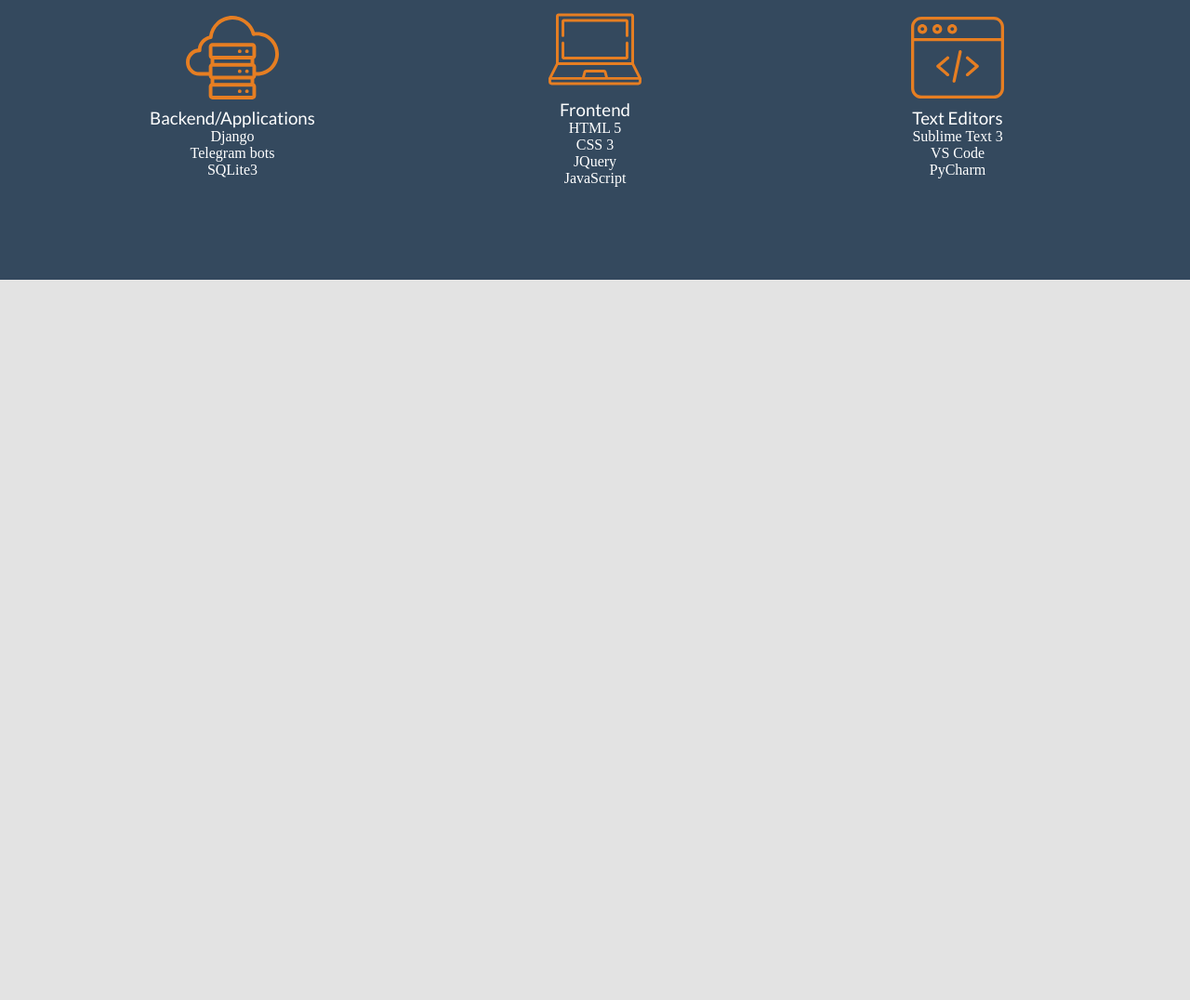
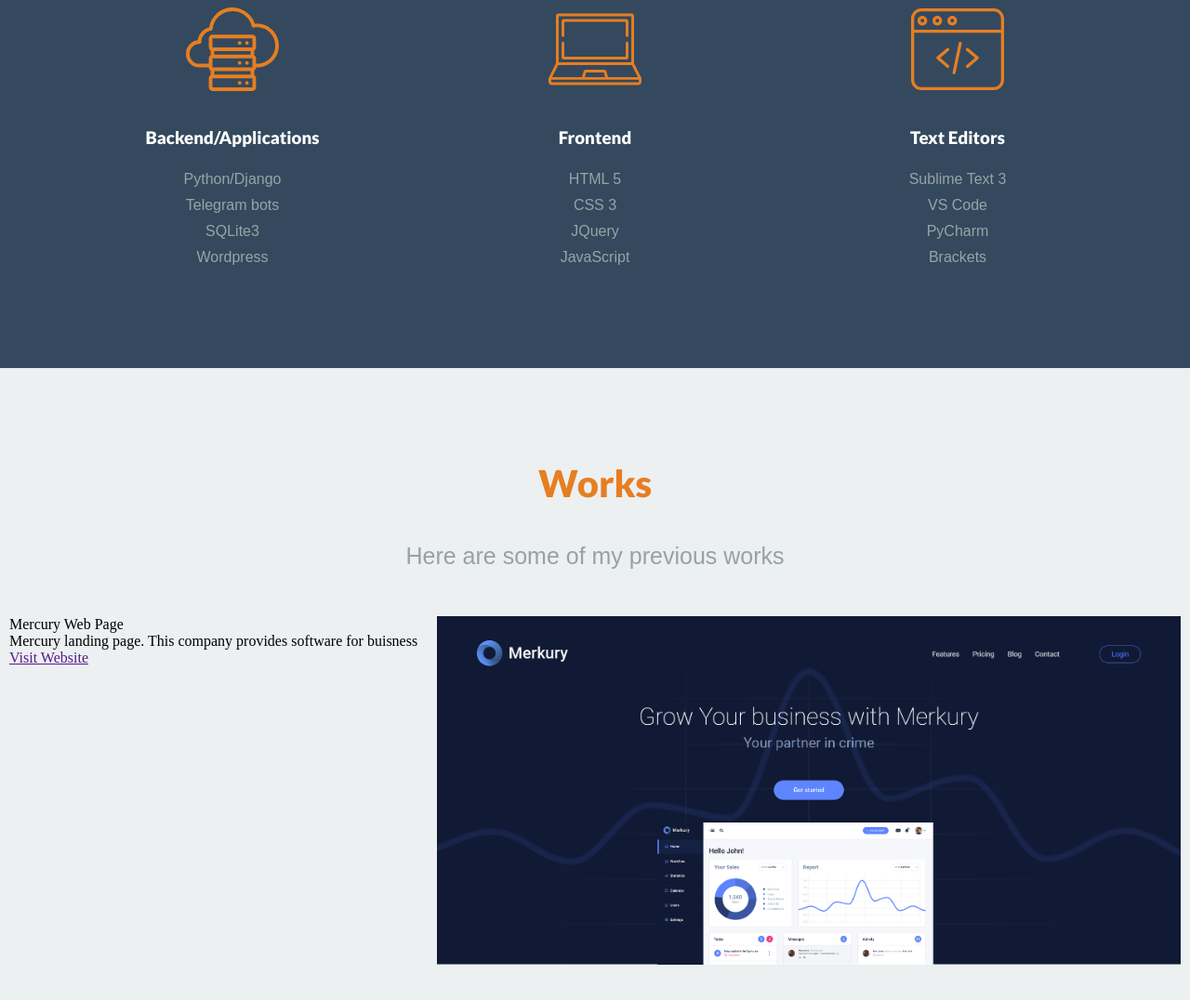
Before and after one commit to beep-31/portfolio, a plain HTML site: page index.html in a window 1280 px wide. Shown: the part 662-1738 px from the top of the page at 93% size. Before the commit the page ends 963 px from the top, so only its background shows below. Drawn offline with Linux system fonts and the light colour scheme.

Commit message:
Expirience section was finished. I have started the main part of the portfolio

```diff
--- a/index.html
+++ b/index.html
@@ -115,9 +115,10 @@
                         <h3>Backend/Applications</h3>
                     </div>
                         <ul>
-                            <li>Django</li>
+                            <li>Python/Django</li>
                             <li>Telegram bots</li>
                             <li>SQLite3</li>
+                            <li>Wordpress</li>
                         </ul>
                 </div>
                 <div class="block">
@@ -149,11 +150,39 @@
                             <li>Sublime Text 3</li>
                             <li>VS Code</li>
                             <li>PyCharm</li>
+                            <li>Brackets</li>
                         </ul>
                     </div>
                 </div>
             </div>
         </div>
     </section>
+
+    <section class="works">
+        <div class="container-big">
+           <div class="title">
+               <h2>Works</h2>
+            </div>
+            <div class="description">
+                <p>Here are some of my previous works</p>
+            </div>
+
+            <div class="portfolio-pages">
+                <div class="page">
+                    <div class="txt-part">
+                        <div class="title">Mercury Web Page</div>
+                        <div class="page-description">Mercury landing page. This company provides software for buisness</div>
+                        <div class="visit">
+                            <a href="" class="visit-btn">Visit Website</a>
+                        </div>
+                    </div>
+                    <div class="img">
+                        <img src="./img/portfolio/1.png" alt="Mercury web page">
+                    </div>
+                </div>
+            </div>
+
+        </div>
+    </section>
 </body>
 </html>
--- a/styles/style.css
+++ b/styles/style.css
@@ -1,5 +1,5 @@
 /* @import url('https://fonts.googleapis.com/css?family=Maven+Pro:400,500|Roboto:400,500&display=swap'); */
-@import url('https://fonts.googleapis.com/css?family=Lato|Maven+Pro:400,500|Roboto:400,500&display=swap');
+@import url('https://fonts.googleapis.com/css?family=Lato:500,900|Maven+Pro:400,500|Roboto:400,500&display=swap');
 *{
     box-sizing: border-box;
     padding: 0;
@@ -7,8 +7,8 @@
 }
 
 h2, h3{
-    font-family: 'Lato', sans-serif;
-    font-weight: 500;
+    font-family: 'Lato', sans-serif !important;
+    font-weight: 500 !important;
 }
 
 body, html{
@@ -22,6 +22,13 @@ ul, li{
 
 .container{
     max-width: 1190px;
+    padding: 0px 10px;
+    width: 100%;
+    margin: 0 auto;
+}
+
+.container-big{
+    max-width: 1400px;
     padding: 0px 10px;
     width: 100%;
     margin: 0 auto;
@@ -66,7 +73,6 @@ ul, li{
 
 .intro .details{
     text-align: center;
-    /* color: #34495e; */
 }
 
 .intro .details h2{
@@ -100,10 +106,59 @@ ul, li{
     width: 33%;
 }
 
+.experience .block .svg-img{
+    margin-bottom: 30px;
+}
 
+.experience .block .title{
+    font-weight: 500;
+    font-family: "Lato", sans-serif;
+    margin-bottom: 25px;
+}
+
+.experience .block li{
+    color: #95a5a6;
+    font-family: "Marven Pro", sans-serif;
+    font-weight: 500;
+    margin: 10px 0px;
+}
 
 .experience svg{
-    width: 100px;
+    width: auto;
     height: 100px;
     fill: #e67e22;
 }
+
+/* works section  */
+
+
+.works{
+    padding: 100px 0px;
+    background-color: #ecf0f1;
+}
+.works .title h2{
+    text-align: center;
+    color: #e67e22;
+    font-weight: 900;
+    margin-bottom: 40px;
+    font-size: 40px;
+}
+
+.works .description{
+    text-align: center;
+    font-size: 25px;
+    color: #97a2a3;
+    font-family: "Marven Pro", sans-serif;
+    margin-bottom: 50px;
+}
+
+.works .portfolio-pages .page{
+    display: flex;
+    flex-direction: row;
+    justify-content: space-between;
+}
+
+.page .img img{
+    width: 800px;
+    height: auto;
+}
```
Also changed, not shown: img/portfolio/1.png (added), 3 other files.
